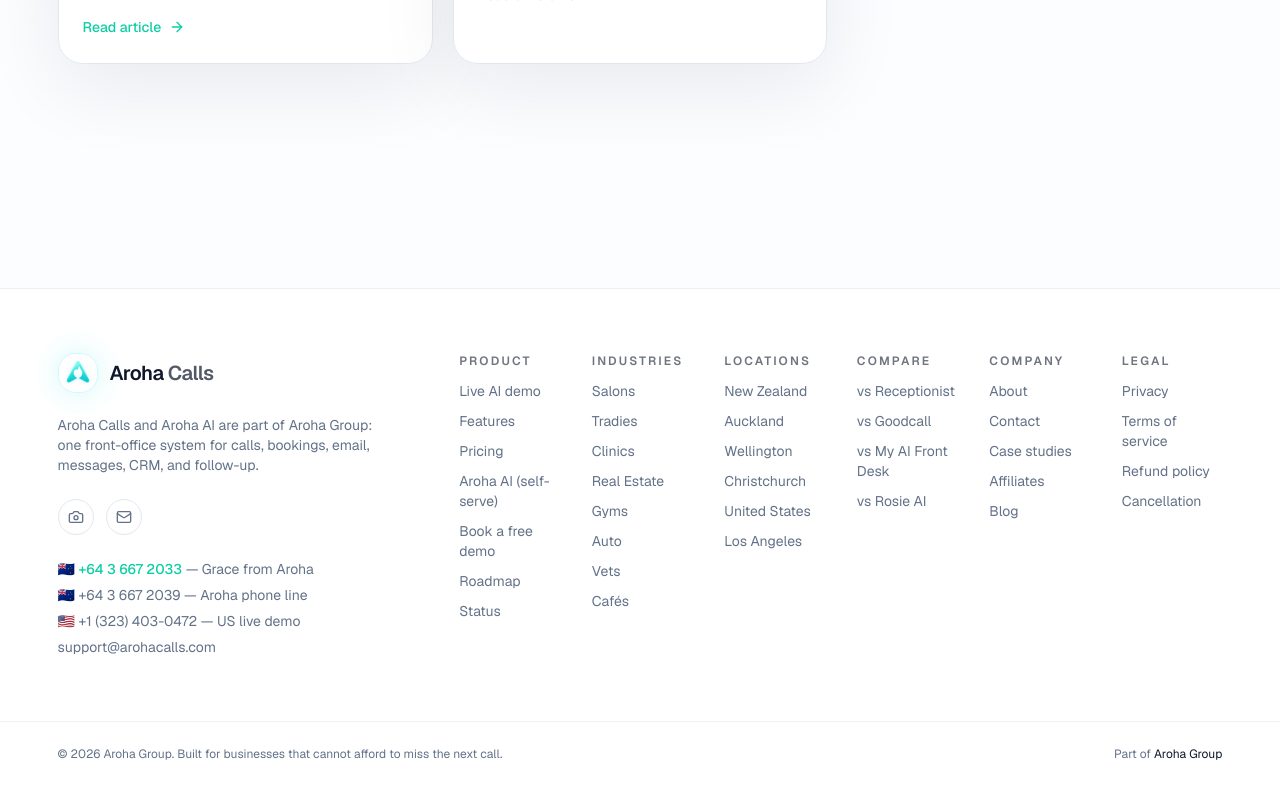
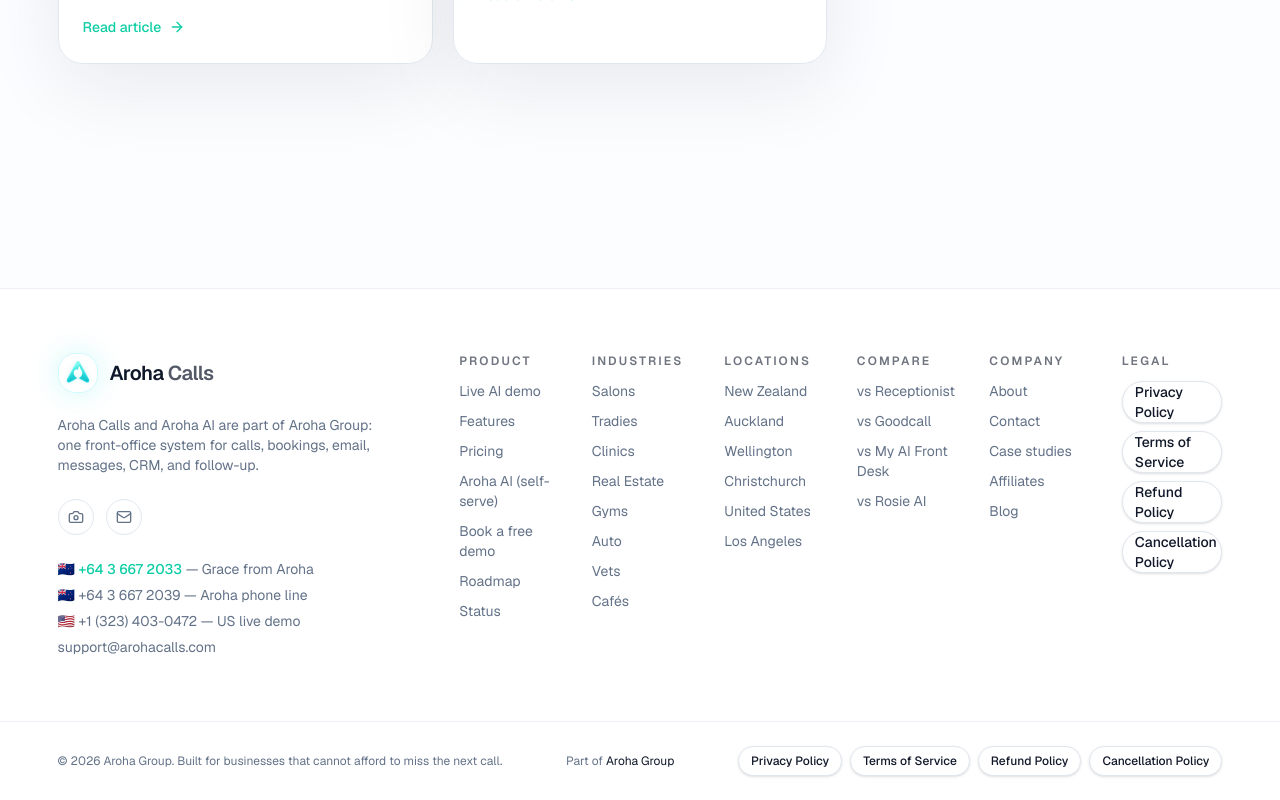
Before and after one commit to ArohaBookings/arohacalls, a Next.js app: page /blog in a window 1280 px wide. Shown: the part 1532-2332 px from the top of the page. Built offline with nearby package versions, Linux system fonts and the light colour scheme; no server answers; the database is empty.

Commit message:
Fix footer legal links

```diff
--- a/src/components/marketing/footer.tsx
+++ b/src/components/marketing/footer.tsx
@@ -5,7 +5,7 @@
 
 export function Footer() {
   return (
-    <footer className="relative mt-32 border-t border-border/60 bg-background">
+    <footer className="relative z-20 mt-32 border-t border-border/60 bg-background">
       <div className="container-tight grid gap-10 py-16 lg:grid-cols-12">
         <div className="lg:col-span-4">
           <Logo className="text-base" />
@@ -120,10 +120,13 @@
           </div>
           <div>
             <p className="mb-3 text-xs font-semibold uppercase tracking-[0.18em] text-foreground/60">Legal</p>
-            <ul className="space-y-2.5 text-sm">
+            <ul className="space-y-2 text-sm">
               {navFooter.legal.map((item) => (
                 <li key={item.href}>
-                  <Link className="text-muted-foreground transition-colors hover:text-foreground" href={item.href}>
+                  <Link
+                    className="flex min-h-10 items-center rounded-2xl border border-border bg-white px-3 font-medium text-foreground shadow-sm transition-colors hover:border-primary/40 hover:bg-primary/5 hover:text-primary"
+                    href={item.href}
+                  >
                     {item.label}
                   </Link>
                 </li>
@@ -143,6 +146,17 @@
               Aroha Group
             </Link>
           </p>
+          <div className="flex flex-wrap items-center justify-center gap-2 text-xs">
+            {navFooter.legal.map((item) => (
+              <Link
+                key={`bottom-${item.href}`}
+                href={item.href}
+                className="rounded-full border border-border bg-white px-3 py-1.5 font-medium text-foreground shadow-sm transition hover:border-primary/40 hover:text-primary"
+              >
+                {item.label}
+              </Link>
+            ))}
+          </div>
         </div>
       </div>
     </footer>
--- a/src/lib/site-config.ts
+++ b/src/lib/site-config.ts
@@ -88,9 +88,9 @@
     { label: "vs Rosie AI", href: "/compare/vs-rosie-ai" },
   ],
   legal: [
-    { label: "Privacy", href: "/legal/privacy" },
-    { label: "Terms of service", href: "/legal/terms" },
-    { label: "Refund policy", href: "/legal/refunds" },
-    { label: "Cancellation", href: "/legal/refunds#cancellation" },
+    { label: "Privacy Policy", href: "/legal/privacy" },
+    { label: "Terms of Service", href: "/legal/terms" },
+    { label: "Refund Policy", href: "/legal/refunds" },
+    { label: "Cancellation Policy", href: "/legal/refunds#cancellation" },
   ],
 } as const;
```
